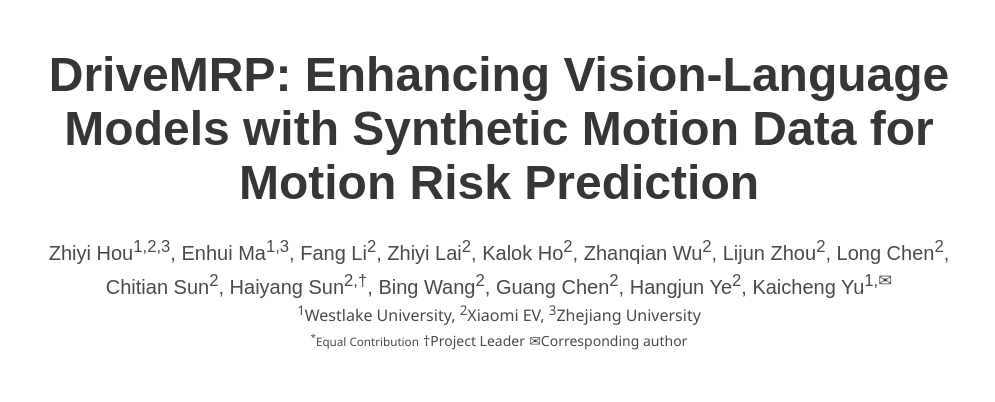
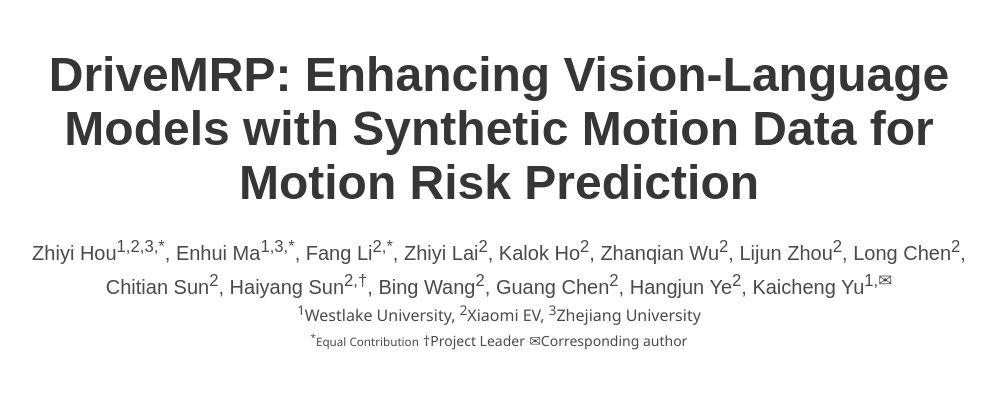
Before and after one commit to hzy138/DriveMRP, a plain HTML site: page index.html in a window 1280 px wide. Shown: the top 402 px of the page, without its empty margins (141-1136 px from the left). Drawn offline with nearby package versions, Linux system fonts and the light colour scheme; some icons are missing; a web font is replaced by a local one.

Commit message:
Update index.html

```diff
--- a/index.html
+++ b/index.html
@@ -57,9 +57,9 @@
                         <!-- 作者列表部分 -->
             <!-- 作者列表部分 -->
             <div class="is-size-5 publication-authors">
-              <span class="author-block">Zhiyi Hou<sup>1,2,3</sup>,</span>
-              <span class="author-block">Enhui Ma<sup>1,3</sup>,</span>
-              <span class="author-block">Fang Li<sup>2</sup>,</span>
+              <span class="author-block">Zhiyi Hou<sup>1,2,3,*</sup>,</span>
+              <span class="author-block">Enhui Ma<sup>1,3,*</sup>,</span>
+              <span class="author-block">Fang Li<sup>2,*</sup>,</span>
               <span class="author-block">Zhiyi Lai<sup>2</sup>,</span>
               <span class="author-block">Kalok Ho<sup>2</sup>,</span>
               <span class="author-block">Zhanqian Wu<sup>2</sup>,</span>
```
